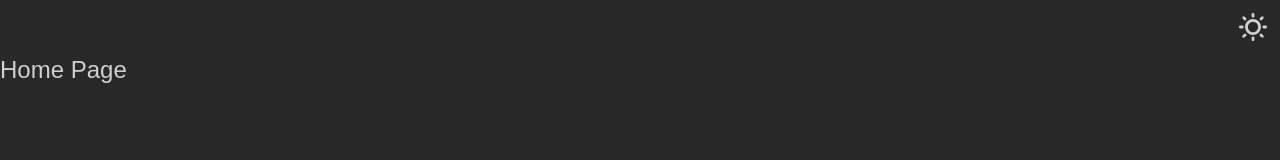
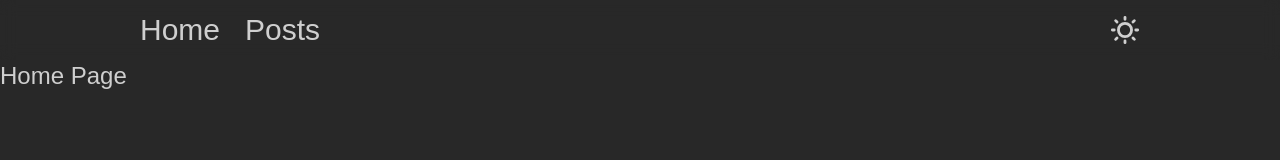
Before and after one commit to AxewBoTX/axewbotx.github.io, an Astro site: page / in a window 1280 px wide. Built offline with nearby package versions, Linux system fonts and the light colour scheme; Astro itself is replaced by a stand-in of ours.

Commit message:
responsive navbar
Better responsive navbar with route links and dropdown for smaller screens.

```diff
--- a/src/components/navbar.astro
+++ b/src/components/navbar.astro
@@ -2,10 +2,37 @@
 import { Icon } from "astro-icon/components";
 ---
 
-<div class="sticky top-0 left-0 right-0 p-3 flex items-center justify-end">
-  <label class="swap swap-rotate">
-    <input type="checkbox" class="theme-controller" value="light" />
-    <Icon class="swap-on" size={30} name="ph:moon-bold" />
-    <Icon class="swap-off" size={30} name="ph:sun-bold" />
-  </label>
+<div
+  class="sticky top-0 left-0 right-0 p-3 flex items-center justify-center backdrop-blur shadow-lg md:shadow-none"
+>
+  <div
+    class="flex items-center justify-end md:justify-between w-full max-w-[1000px]"
+  >
+    <div class="hidden md:flex items-center text-3xl gap-[25px]">
+      <a href="/" class="hover:link">Home</a>
+      <a href="/posts" class="hover:link">Posts</a>
+    </div>
+    <div class="flex items-center justify-end gap-[15px]">
+      <label
+        class="swap swap-rotate"
+        data-toggle-theme="light"
+        data-act-class="swap-active"
+      >
+        <Icon class="swap-on" size={30} name="ph:moon-bold" />
+        <Icon class="swap-off" size={30} name="ph:sun-bold" />
+      </label>
+      <div class="dropdown dropdown-left md:hidden">
+        <div tabindex="0" role="button">
+          <Icon size={30} name="ic:round-menu" />
+        </div>
+        <ul
+          tabindex="0"
+          class="dropdown-content z-[1] menu p-2 shadow bg-base-200 rounded-box w-52 text-lg"
+        >
+          <li><a href="/" class="hover:link">Home</a></li>
+          <li><a href="/posts" class="hover:link">Posts</a></li>
+        </ul>
+      </div>
+    </div>
+  </div>
 </div>
```
